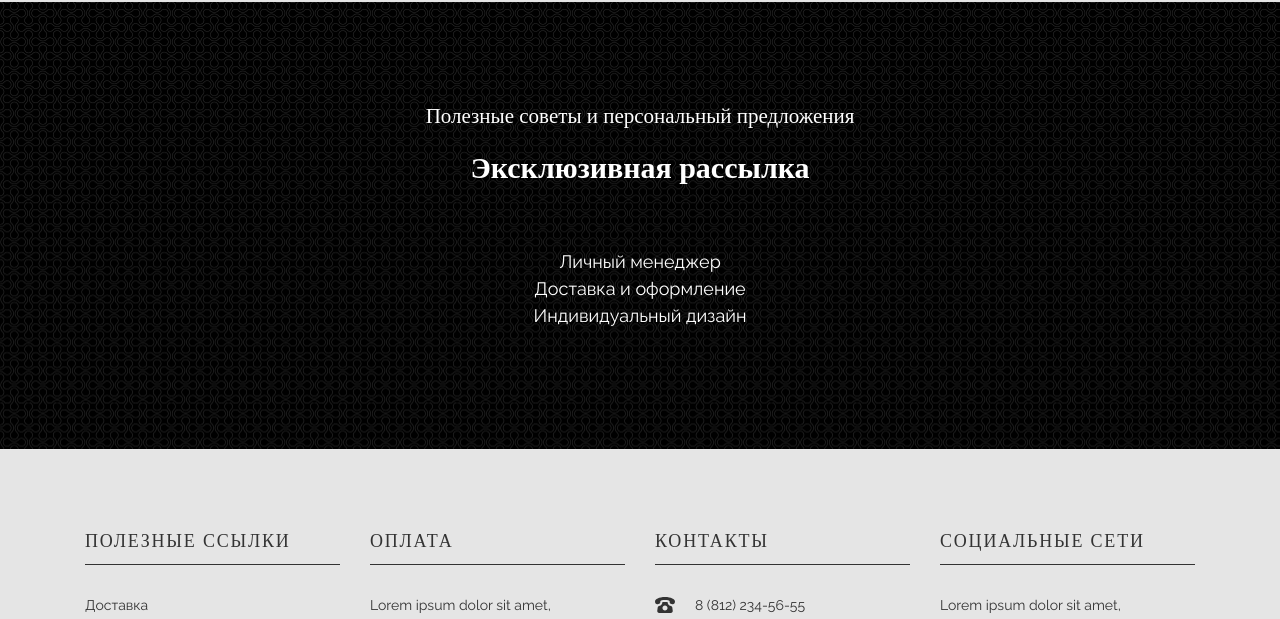
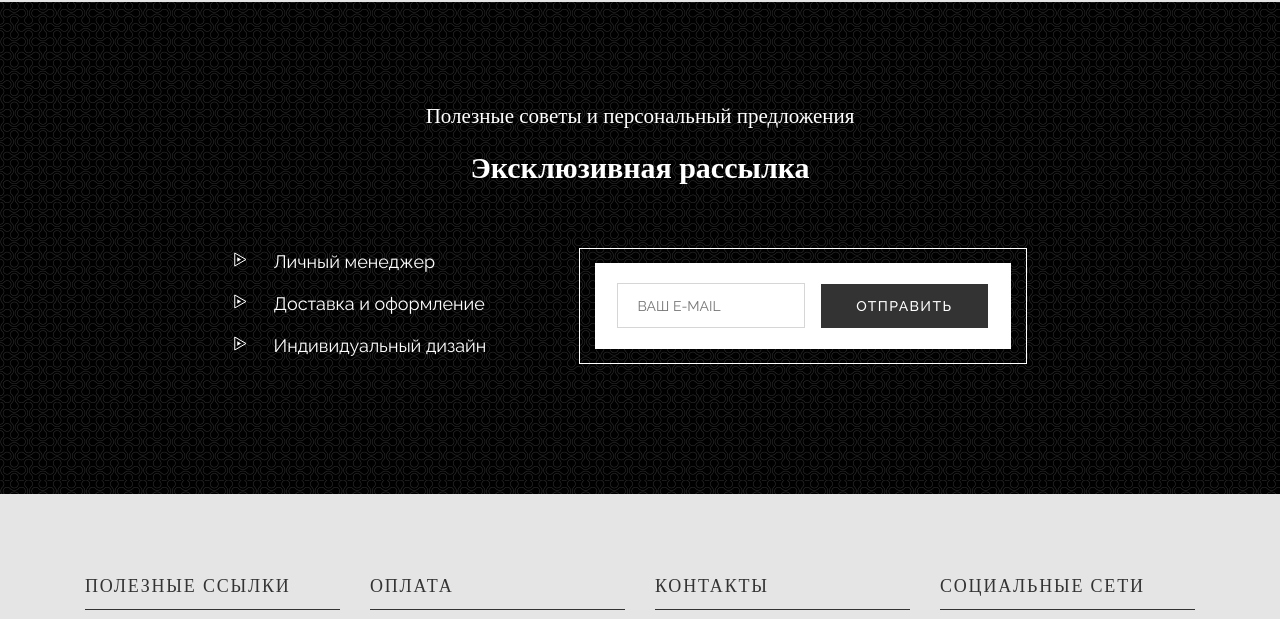
Before and after one commit to maasiimka/training.github.io, a plain HTML site: page index.html in a window 1280 px wide. Shown: the part 4330-4949 px from the top of the page. Drawn offline with nearby package versions, Linux system fonts and the light colour scheme.

Commit message:
Ended post section

```diff
--- a/index.html
+++ b/index.html
@@ -137,26 +137,25 @@
             </div>
         </section>
 
-        <!--    <ul class="social-list">
-                    <li><a href=""><img src="./image/gallery/video1.jpg" alt="" width="555" height="300"></a></li>
-                    <li><a href=""><img src="./image/gallery/image1.jpg" alt="" width="278" height="300"></a></li>
-                    <li><a href=""><img src="./image/gallery/image2.jpg" alt="" width="277" height="300"></a></li>
-                    <li><a href=""><img src="./image/gallery/image3.jpg" alt="" width="278" height="300"></a></li>
-                    <li><a href=""><img src="./image/gallery/image4.jpg" alt="" width="277" height="300"></a></li>
-                    <li><a href=""><img src="./image/gallery/video2.jpg" alt="" width="555" height="300"></a></li>
-                </ul> -->
-
         <!-- ПОЧТА -->
 
         <section class="post-section">
             <div class="container">
                 <p class="subtitle">Полезные советы и персональный предложения</p>
                 <h2 class="title">Эксклюзивная рассылка</h2>
-                <ul>
-                    <li class="text">Личный менеджер</li>
-                    <li class="text">Доставка и оформление</li>
-                    <li class="text">Индивидуальный дизайн</li>
-                </ul>
+                <div class="mail-container">
+                    <ul>
+                        <li class="text">Личный менеджер</li>
+                        <li class="text">Доставка и оформление</li>
+                        <li class="text">Индивидуальный дизайн</li>
+                    </ul>
+                    <div>
+                        <form class="form js-speaker-form">
+                            <input type="email" name="mail" placeholder="ВАШ E-MAIL">
+                            <button class="button-form">Отправить</button>
+                        </form>
+                    </div>
+                </div>
             </div>
         </section>
     </main>
@@ -218,5 +217,19 @@
             <li><a href="https://github.com/maasiimka">Сделано github.com/maasiimka</a></li>
         </ul>
     </footer>
+
+    <script>
+        (() => {
+          document
+          .querySelector('.js-speaker-form')
+          .addEventListener('submit', e => {
+            e.preventDefault();
+
+            new FormData(e.currentTarget).forEach((value, name) =>
+              console.log(`${name}: ${value}`),
+            );
+          });
+        })();
+      </script>
 </body>
 </html>
--- a/style/style.css
+++ b/style/style.css
@@ -377,7 +377,10 @@ background-color: var(--bg-color);
     line-height: 1.2;
     letter-spacing: 0.1em;
     text-transform: uppercase;
-    /* position: relative; */
+    /* position: relative;
+
+
+    ++*/
     /* overflow: hidden; */
 }
 
@@ -531,6 +534,67 @@ background-color: var(--bg-color);
     background-image: url(../image/background/background2.jpg);
 }
 
+.mail-container{
+    display: flex;
+    align-items: flex-start;
+    width: 773px;
+    justify-content: space-between;
+    margin-left: auto;
+    margin-right: auto;
+}
+
+.mail-container>ul{
+    list-style: url(../image/pseudo/triangle.svg);
+}
+
+.mail-container .text{
+    margin-bottom: 15px;
+    padding-left: 20px;
+    text-align: left;
+}
+
+.mail-container>div{
+    width: 448px;
+    border: 1px solid var(--second-color);
+}
+
+.form{
+    display: flex;
+    align-items: center;
+    margin: 14px 15px;
+    padding: 20px 22px;
+    background-color: var(--second-color);
+}
+
+.form>input{
+    width: 200px;
+    height: 45px;
+    margin-right: 15px;
+    padding-left: 20px;
+    border: 1px solid rgba(214, 214, 214, 1);
+}
+
+.button-form{
+    display: inline-block;
+    padding: 14px 35px;
+    border: 1px solid transparent;
+
+    background-color: var(--main-color);
+    color: var(--second-color);
+    border-color: var(--second-color);
+
+    font-weight: 500;
+    font-size: 14px;
+    line-height: 1.15;
+    letter-spacing: 0.1em;
+    text-transform: uppercase;
+
+    transition: background-color 250ms ease-in;
+}
+
+.button-form:hover{
+    background-color: rgba(51, 51, 51, 0.9);
+}
 /* footer */
 
 .footer-section{
```
Also changed, not shown: image/pseudo/triangle.svg (added).
